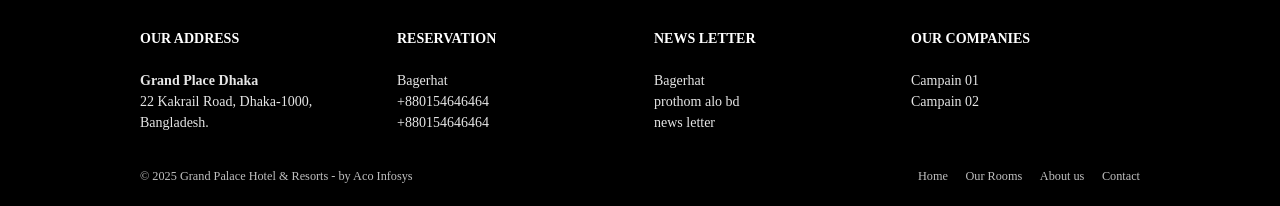
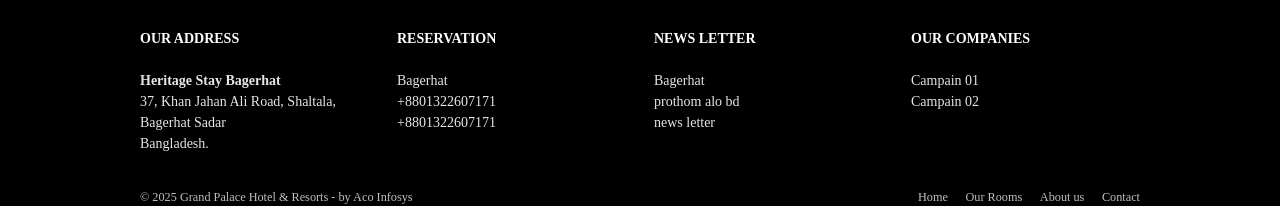
Before and after one commit to jakareyahaldar/hotel-01, a Next.js app: page /rooms in a window 1280 px wide. Shown: the part 1552-1758 px from the top of the page. Built offline with nearby package versions, Linux system fonts and the light colour scheme.

Commit message:
added call now button on hero section

```diff
--- a/app/components/Footer.js
+++ b/app/components/Footer.js
@@ -7,16 +7,16 @@ export default function Footer(){
                 <div>
                 <h4 className="mb-6 uppercase font-bold">Our Address</h4>
                 <ul className="opacity-90">
-                    <li className="font-bold">Grand Place Dhaka</li>
-                    <li>22 Kakrail Road, Dhaka-1000,<br/> Bangladesh.</li>
+                    <li className="font-bold">Heritage Stay Bagerhat</li>
+                    <li>37, Khan Jahan Ali Road, Shaltala, Bagerhat Sadar<br/> Bangladesh.</li>
                 </ul>
             </div>
             <div>
                 <h4 className="mb-6 uppercase font-bold">Reservation</h4>
                 <ul className="opacity-90">
                     <li>Bagerhat</li>
-                    <li>+880154646464</li>
-                    <li>+880154646464</li>
+                    <li>+8801322607171</li>
+                    <li>+8801322607171</li>
                 </ul>
             </div>
             <div>
--- a/app/components/Hero.js
+++ b/app/components/Hero.js
@@ -79,10 +79,15 @@ export default function HeroSlider() {
               initial={{ y: 20, opacity: 0 }}
               animate={{ y: 0, opacity: 1 }}
               transition={{ delay: 0.7, duration: 0.8 }}
+              className="flex gap-10"
             >
               <button onClick={()=> router.push("/search-room")} className="group flex items-center space-x-2 text-xs font-semibold tracking-[0.2em] uppercase border-b-2 border-white/60 pb-1 hover:border-white transition">
                 <span className="w-4 h-[2px] bg-white group-hover:w-6 transition-all" />
                 <span>Book Now</span>
+              </button>
+              <button onClick={()=> window.location.assign("tel:+8801322607171")} className="group flex items-center space-x-2 text-xs font-semibold tracking-[0.2em] uppercase border-b-2 border-white/60 pb-1 hover:border-white transition">
+                <span className="w-4 h-[2px] bg-white group-hover:w-6 transition-all" />
+                <span>Call Now</span>
               </button>
             </motion.div>
           </div>
```
